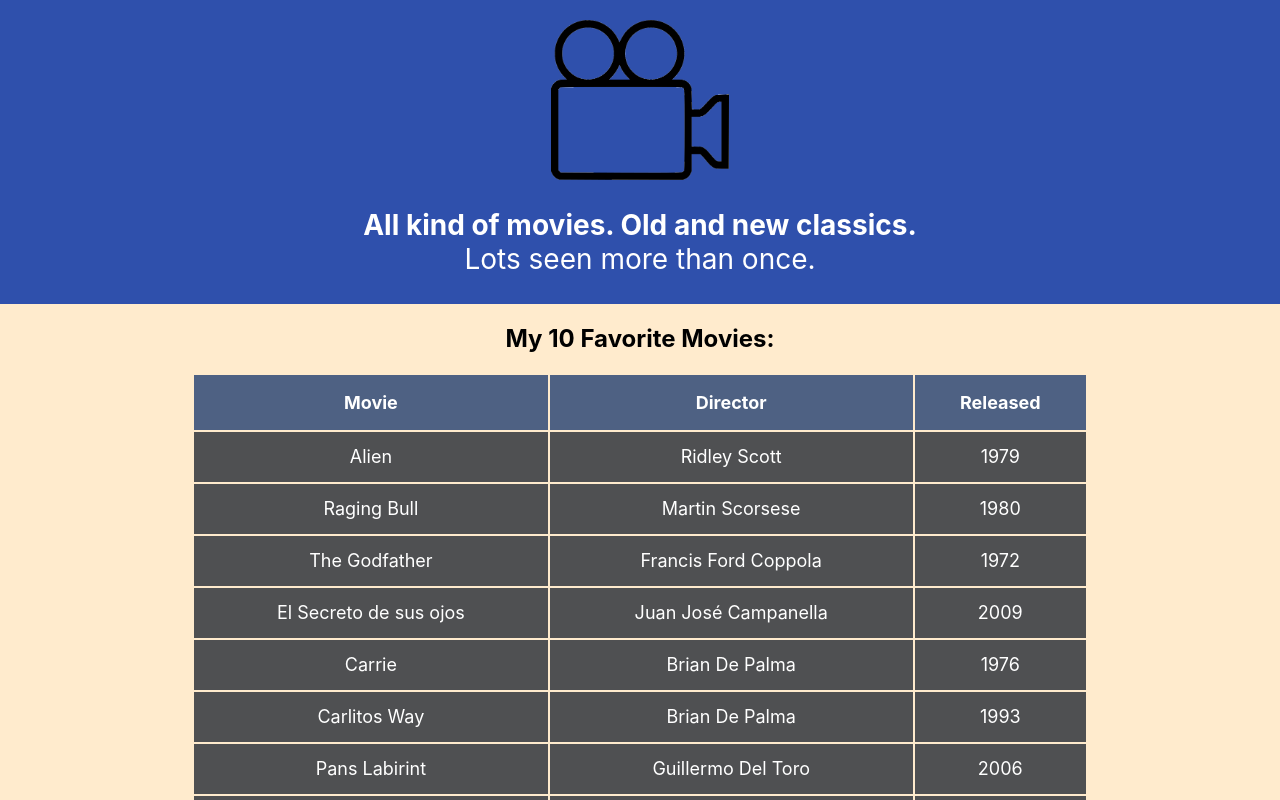
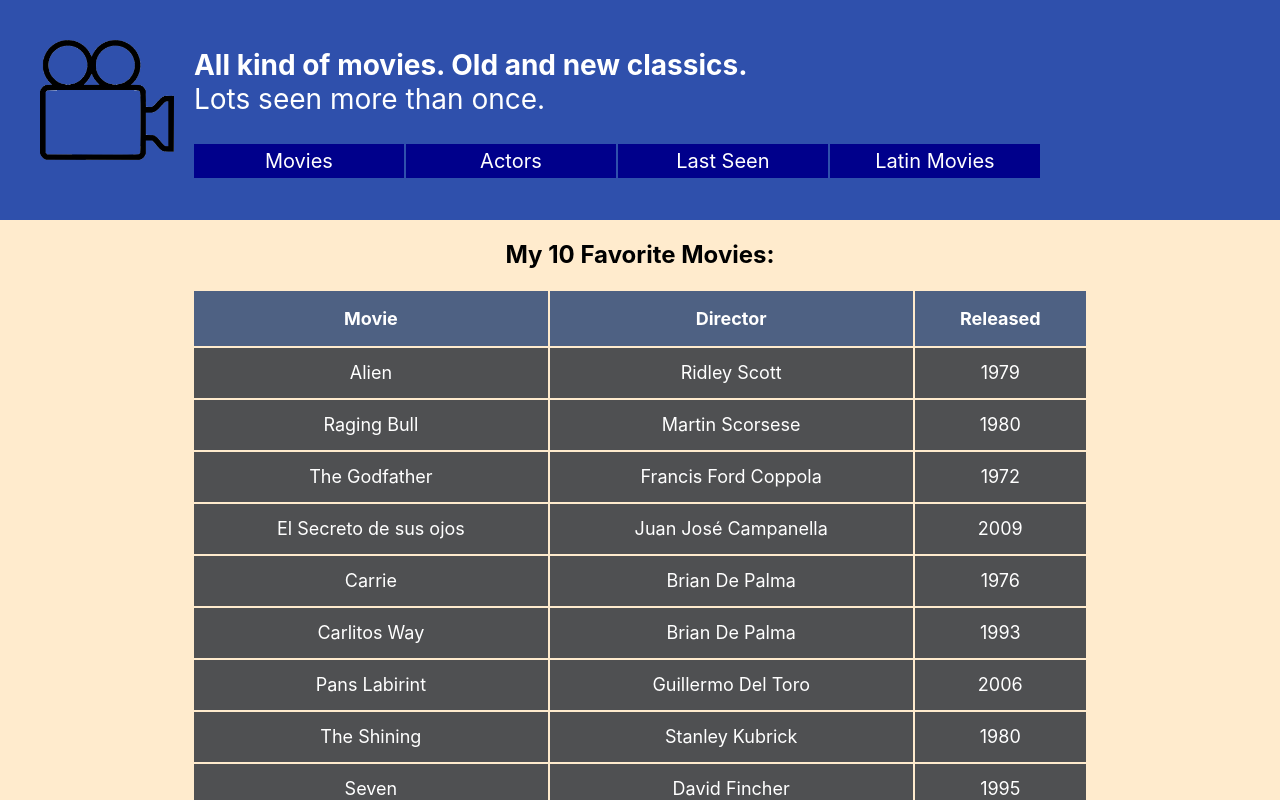
Before and after one commit to darciovilela/react-movies, a React (Create React App) app: page / in a window 1280 px wide. Shown: the top 800 px of the page. Built offline with nearby package versions, Linux system fonts and the light colour scheme; data requests are answered from the project's data file.

Commit message:
Use state to set current page

```diff
--- a/src/App.css
+++ b/src/App.css
@@ -3,20 +3,35 @@
   background-color: blanchedalmond;
 }
 
-.App-logo {
-  height: 20vmin;
-  pointer-events: none;
-  margin-top: 20px;
+.App-header {
+  height: 180px;
+  padding: 20px;
+  background-color: #2f50ac;
+  font-size: calc(12px + 2vmin);
+  color: white;
+  text-align: left;
 }
 
-.App-header {
-  background-color: #2f50ac;
-  display: flex;
-  flex-direction: column;
-  align-items: center;
-  justify-content: center;
-  font-size: calc(12px + 2vmin);
-  color: white;
+.App-logo {
+  height: 120px;
+  pointer-events: none;
+  margin: 20px;
+  float: left;
+}
+
+.App-header ul {
+  list-style-type: none;
+  font-size: 20px;
+}
+
+.App-header ul li {
+  display: inline-block;
+  width: 200px;
+  text-align: center;
+  background: darkblue;
+  margin-right: 2px;
+  padding: 5px;
+  cursor: pointer;
 }
 
 @keyframes App-logo-spin {
--- a/src/App.tsx
+++ b/src/App.tsx
@@ -1,4 +1,4 @@
-import React from 'react';
+import React, { useState } from 'react';
 import './App.css';
 import { Header } from './components/Header';
 import { MoviesList } from './components/MoviesList';
@@ -8,13 +8,25 @@ import { LastSeen } from './components/LastSeen';
 import { LatinMovies } from './components/LatinMovies';
 
 function App() {
+  const [page, setPage] = useState('Movies');
+
+  const swithPage = () => {
+    switch (page) {
+      case 'Movies':
+        return <MoviesList />;
+      case 'Actors':
+        return <ActorsList />;
+      case 'Last Seen':
+        return <LastSeen />;
+      case 'Latin Movies':
+        return <LatinMovies />;
+    }
+  };
+
   return (
     <div className="App">
-      <Header />
-      <MoviesList />
-      <ActorsList />
-      <LastSeen />
-      <LatinMovies />
+      <Header setPage={setPage} />
+      {swithPage()}
       <Footer />
     </div>
   );
--- a/src/components/Header.tsx
+++ b/src/components/Header.tsx
@@ -1,6 +1,10 @@
 import logo from '../img/new_logo_movie.png';
 
-export const Header = () => {
+interface IProps {
+  setPage: Function;
+}
+
+export const Header = (props: IProps) => {
   return (
     <header className="App-header">
       <img src={logo} className="App-logo" alt="logo" />
@@ -8,6 +12,14 @@ export const Header = () => {
         <b>All kind of movies. Old and new classics.</b> <br />
         Lots seen more than once.
       </p>
+      <div>
+        <ul>
+          <li onClick={() => props.setPage('Movies')}>Movies</li>
+          <li onClick={() => props.setPage('Actors')}>Actors</li>
+          <li onClick={() => props.setPage('Last Seen')}>Last Seen</li>
+          <li onClick={() => props.setPage('Latin Movies')}>Latin Movies</li>
+        </ul>
+      </div>
     </header>
   );
 };
```
